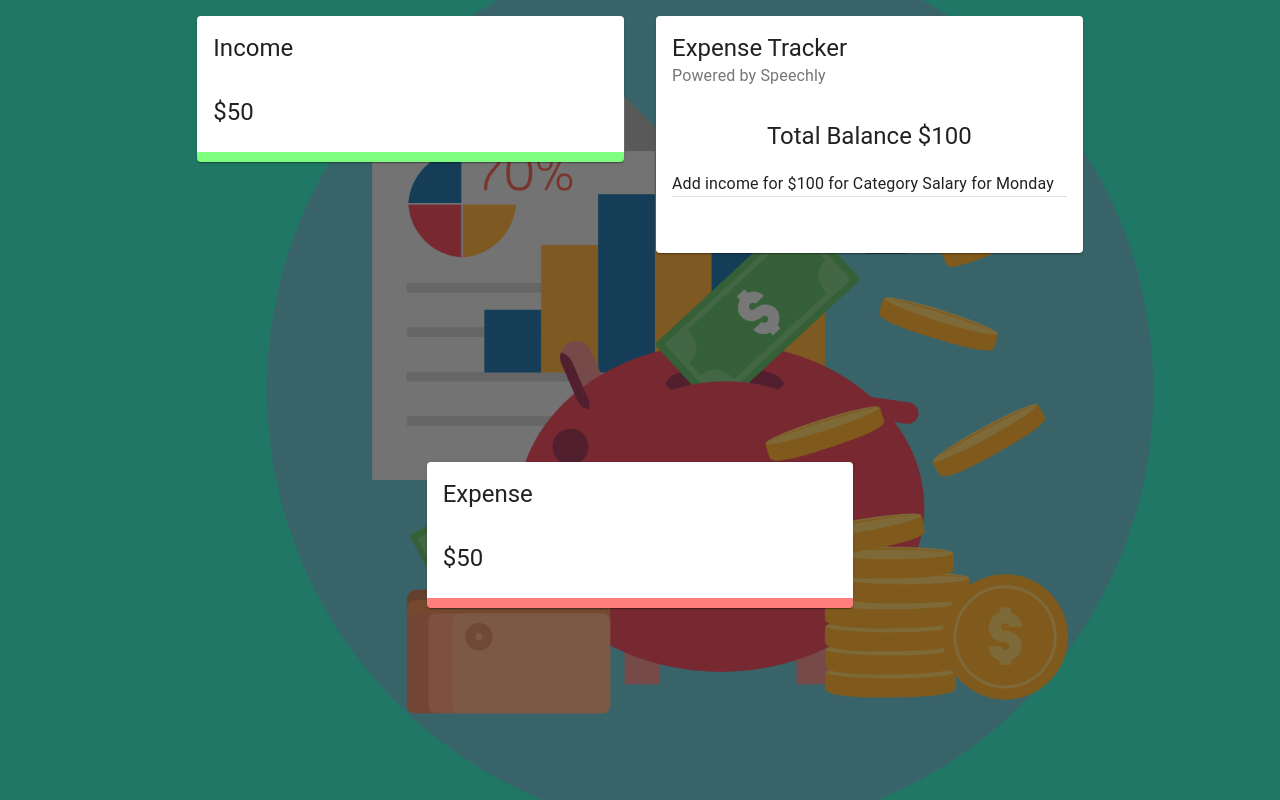
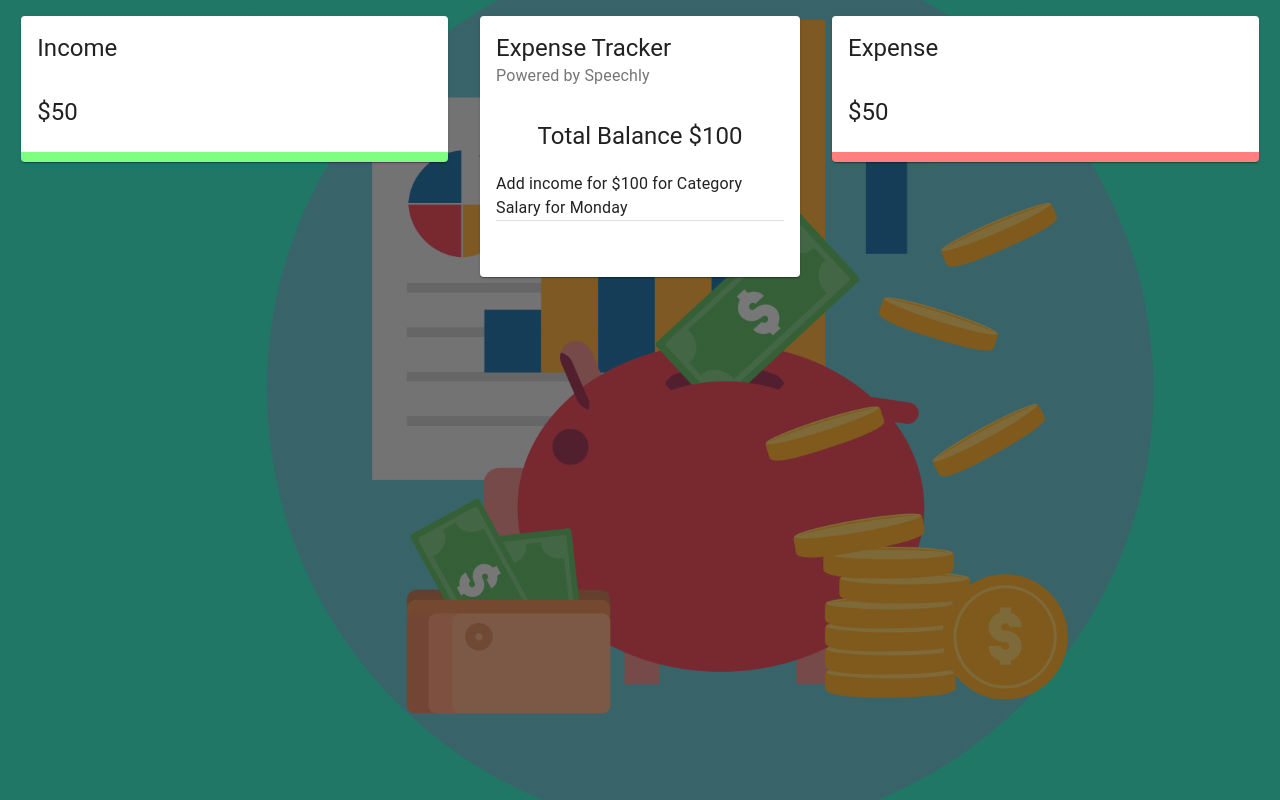
Before and after one commit to prakshh/voice_powered_expense_budget_tracker, a React (Create React App) app: page / in a window 1280 px wide. Built offline with nearby package versions, Linux system fonts and the light colour scheme.

Commit message:
centering Main in  a line

```diff
--- a/src/App.js
+++ b/src/App.js
@@ -13,7 +13,7 @@
                 <Grid item xs={12} sm={4} >
                     <Details title="Income" />
                 </Grid>
-                <Grid item xs={12} sm={4} >
+                <Grid item xs={12} sm={3} >
                     {/* Main */}
                     <Main />
                 </Grid>
```
